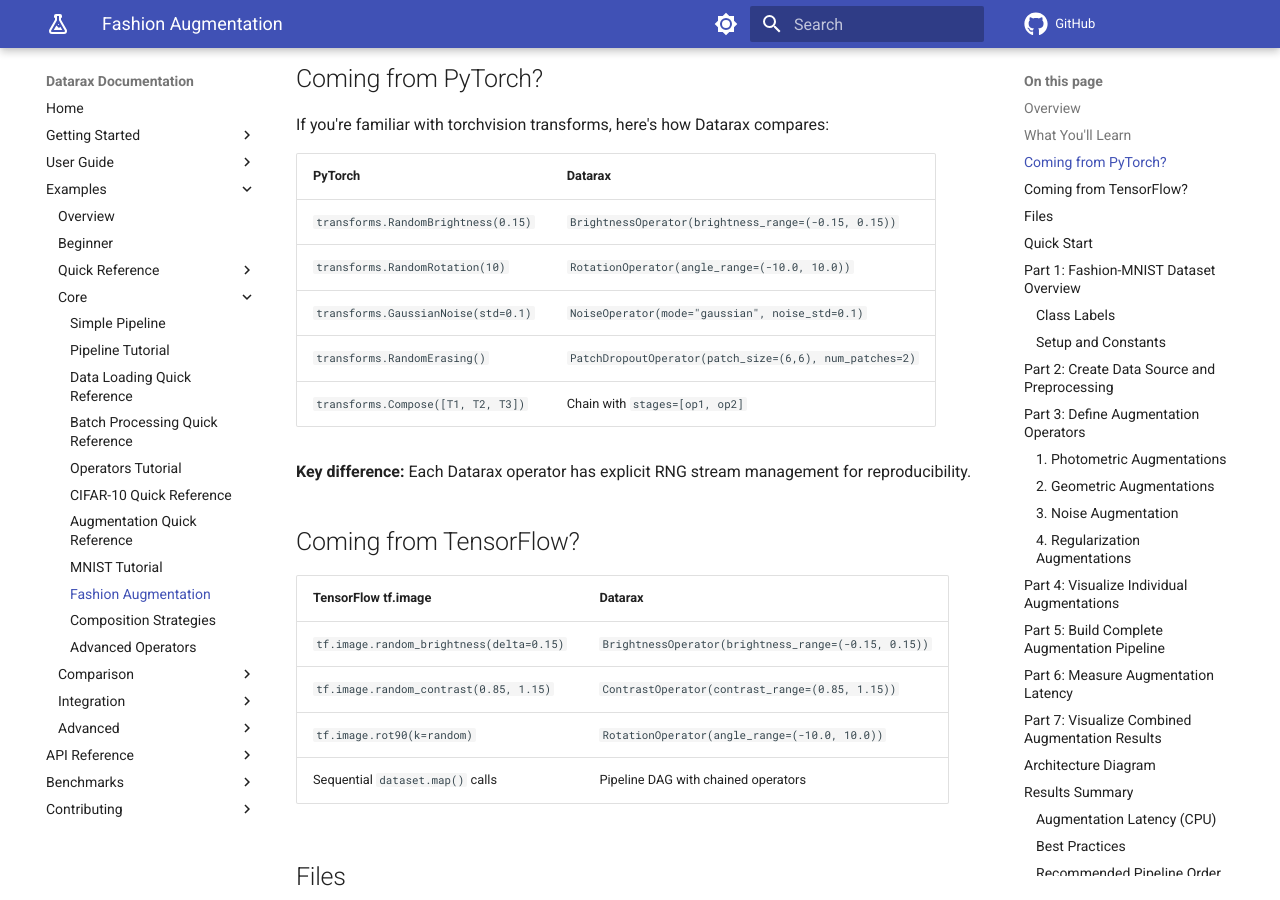
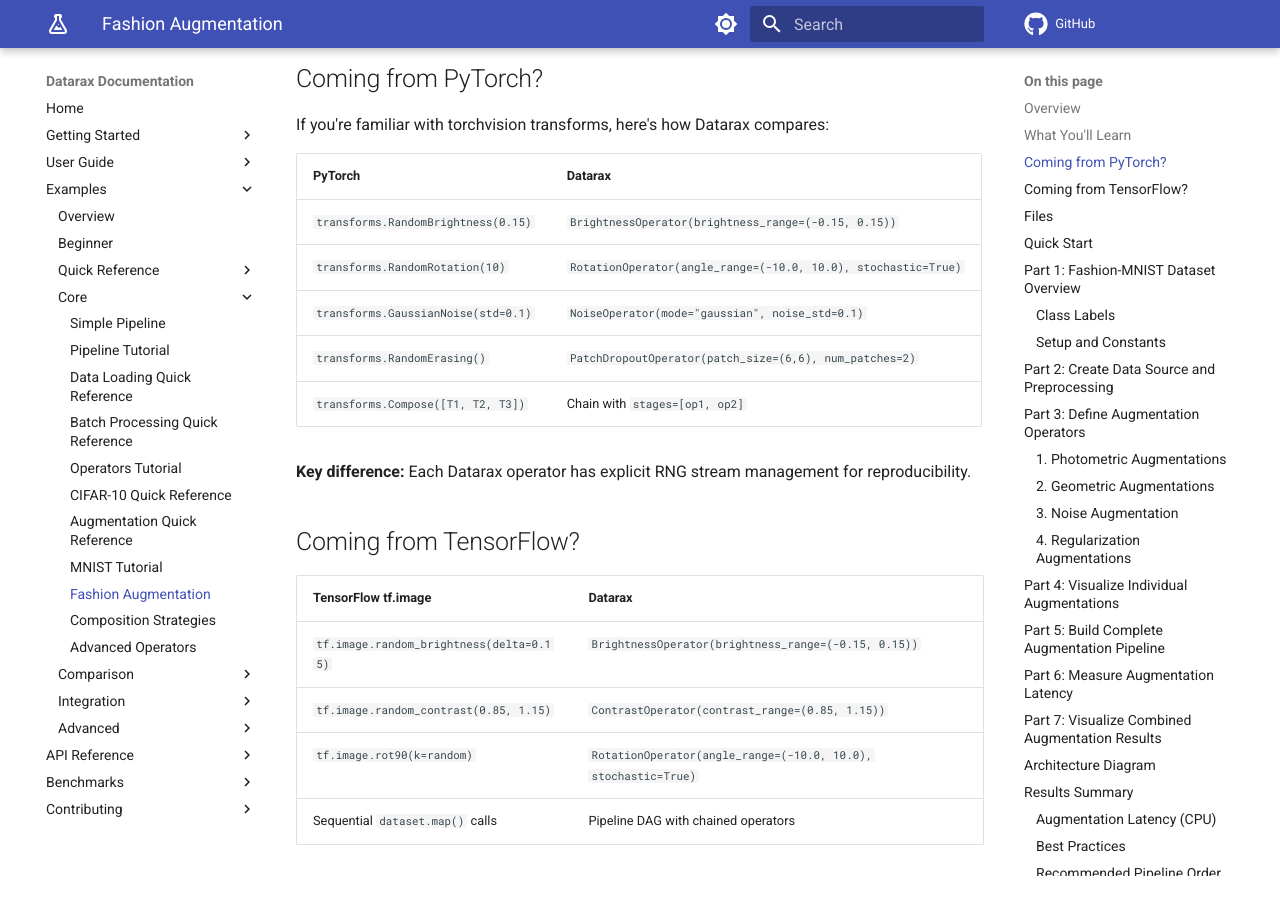
Before and after one commit to avitai/datarax, an MkDocs documentation site: the page built from docs/examples/core/fashion-augmentation-tutorial.md, in a window 1280 px wide and 900 px high, scrolled down 895 px. Built offline with MkDocs 1.6.1 and Material for MkDocs 9.7.7, drawn with Linux system fonts in a browser that asks for light colours; comment, search, counter and statistics services are not loaded; some of the changed text lies outside the part shown.

Commit message:
fix(operators)!: RotationOperatorConfig uses one parameter per mode
`RotationOperatorConfig` had one `angle_range` for both modes: a stochastic operator drew each
record's angle from it, and a deterministic operator rotated by its midpoint. A symmetric range
given without `stochastic=True` therefore rotated every image by 0°, silently. Four examples
did exactly that: `05_augmentation_quickref.py`, `07_fashion_augmentation_tutorial.py` (three
sites) and `performance/01_optimization_guide.py` built `RotationOperatorConfig(angle_range=
(-15, 15))` with no `stochastic=True` while printing "Rotates image by random angle", showing a
"Rotation" row in the augmentation grid and timing a "Rotation" operator that was an identity.
Their docs pages repeated the constructions.

The config follows the brightness and contrast configs: a stochastic operator draws from
`angle_range` (default `(-15.0, 15.0)`), a deterministic operator applies `angle` (default
`0.0`), and `resolve_mode_parameters` refuses the parameter the mode does not use, so the
mistake the examples made now raises at construction. `apply` reads the resolved parameter.

Tests: the mode-parameter suite gains the rotation case (a range in deterministic mode is
refused, a fixed angle in stochastic mode is refused, each mode resolves its own default, a
deterministic operator applies its angle, a stochastic batch changes every record, a
stochastic operator without a key is refused); the rotation tests build their fixed angles
with `angle` and their ranges in stochastic mode; the per-record output fixture's generator
names its deterministic angle as `angle=10.0`, the angle the old midpoint gave, so the recorded
outputs are unchanged. The four examples and their docs pages build
the operator stochastic with its own `rotation` stream, the migration tables name
`stochastic=True`, the notebooks are regenerated, and the CHANGELOG records the break.

````diff
--- a/docs/examples/core/fashion-augmentation-tutorial.md
+++ b/docs/examples/core/fashion-augmentation-tutorial.md
@@ -27,7 +27,7 @@
 | PyTorch | Datarax |
 |---------|---------|
 | `transforms.RandomBrightness(0.15)` | `BrightnessOperator(brightness_range=(-0.15, 0.15))` |
-| `transforms.RandomRotation(10)` | `RotationOperator(angle_range=(-10.0, 10.0))` |
+| `transforms.RandomRotation(10)` | `RotationOperator(angle_range=(-10.0, 10.0), stochastic=True)` |
 | `transforms.GaussianNoise(std=0.1)` | `NoiseOperator(mode="gaussian", noise_std=0.1)` |
 | `transforms.RandomErasing()` | `PatchDropoutOperator(patch_size=(6,6), num_patches=2)` |
 | `transforms.Compose([T1, T2, T3])` | Chain with `stages=[op1, op2]` |
@@ -40,7 +40,7 @@
 |---------------------|---------|
 | `tf.image.random_brightness(delta=0.15)` | `BrightnessOperator(brightness_range=(-0.15, 0.15))` |
 | `tf.image.random_contrast(0.85, 1.15)` | `ContrastOperator(contrast_range=(0.85, 1.15))` |
-| `tf.image.rot90(k=random)` | `RotationOperator(angle_range=(-10.0, 10.0))` |
+| `tf.image.rot90(k=random)` | `RotationOperator(angle_range=(-10.0, 10.0), stochastic=True)` |
 | Sequential `dataset.map()` calls | Pipeline DAG with chained operators |
 
 ## Files
@@ -212,8 +212,10 @@
         field_key="image",
         angle_range=(-10.0, 10.0),
         fill_value=0.0,
+        stochastic=True,
+        stream_name="rotation",
     ),
-    rngs=nnx.Rngs(0),
+    rngs=nnx.Rngs(rotation=400),
 )
 ```
 
@@ -407,8 +409,10 @@
             field_key="image",
             angle_range=(-10.0, 10.0),
             fill_value=0.0,
+            stochastic=True,
+            stream_name="rotation",
         ),
-        rngs=nnx.Rngs(0),
+        rngs=nnx.Rngs(rotation=400),
     )
 
     noise = NoiseOperator(
````
Also changed, not shown: CHANGELOG.md (+7 -0 lines), docs/examples/advanced/performance/optimization-guide.md (+4 -2 lines), docs/examples/core/augmentation-quickref.md (+5 -3 lines), docs/examples/core/operators-tutorial.md (+5 -3 lines), 10 other files.
